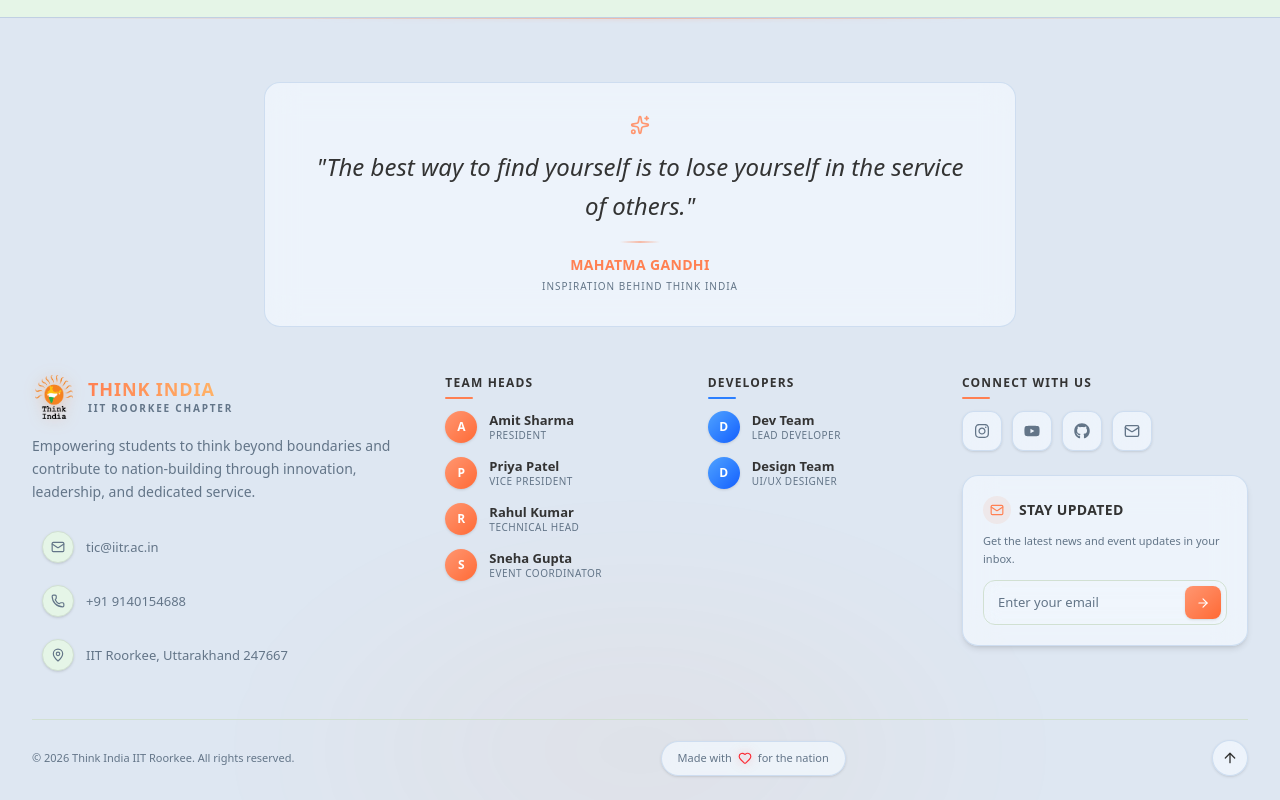
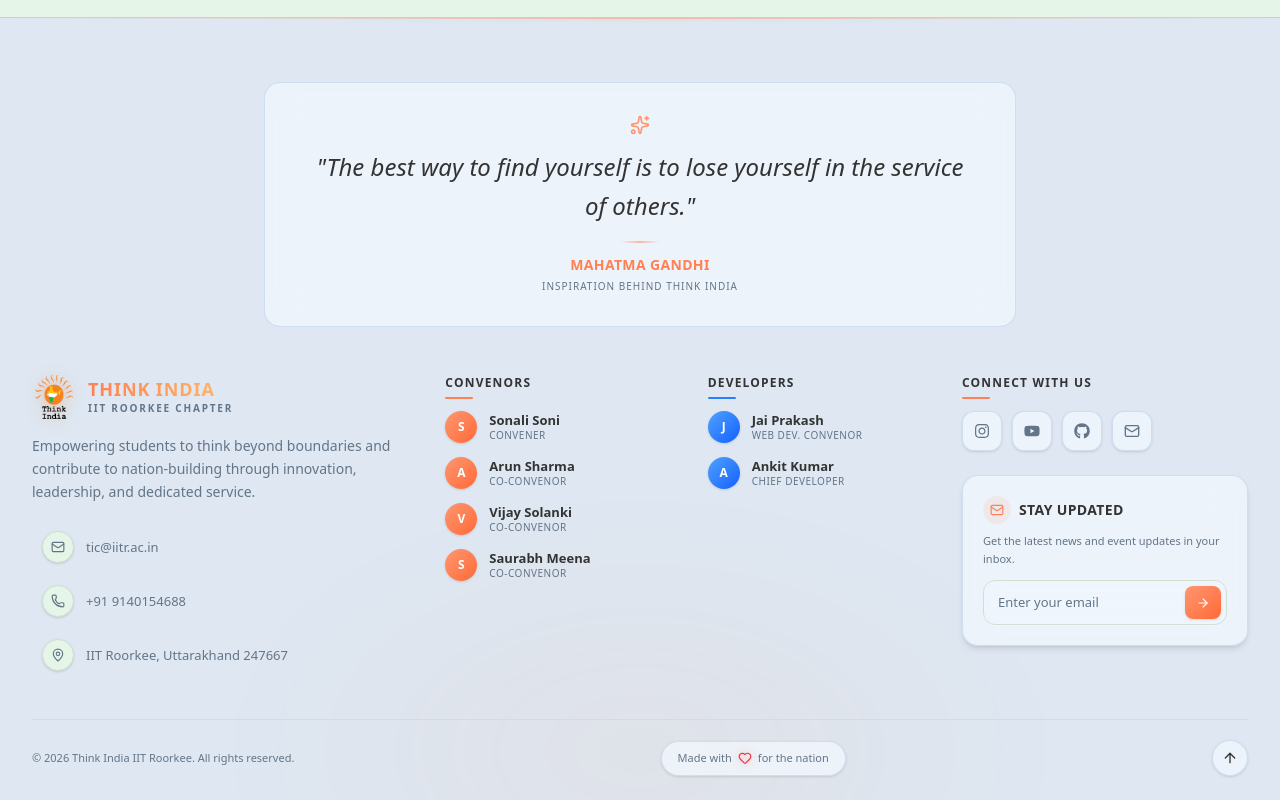
Before and after one commit to Ankit-yadav-8/Ankit-7, a React (Vite) app: page /#/blog in a window 1280 px wide. Shown: the part 1923-2723 px from the top of the page. Built offline with nearby package versions, Linux system fonts and the light colour scheme; a web font is replaced by a local one.

Commit message:
Update Footer team names, fix poster cropping in carousels

```diff
--- a/src/sections/Events.tsx
+++ b/src/sections/Events.tsx
@@ -65,11 +65,12 @@ export default function Events() {
               onClick={() => setSelectedEvent(eventsData.find(e => e.id === event.id) ?? null)}
             >
               {/* Image */}
-              <div className="relative h-48 sm:h-56 overflow-hidden rounded-t-3xl">
-                <img loading="lazy"
+              <div className="relative aspect-[4/5] overflow-hidden rounded-t-3xl bg-secondary/20 flex items-center justify-center p-2">
+                <img
+                  loading="lazy"
                   src={event.image}
                   alt={event.title}
-                  className="w-full h-full object-cover"
+                  className="w-full h-full object-contain drop-shadow-md rounded-xl"
                 />
               </div>
 
--- a/src/sections/Footer.tsx
+++ b/src/sections/Footer.tsx
@@ -7,15 +7,15 @@ import {
 import { FaInstagram, FaYoutube, FaGithub } from 'react-icons/fa';
 
 const teamHeads = [
-  { name: 'Amit Sharma',  role: 'President'          },
-  { name: 'Priya Patel',  role: 'Vice President'     },
-  { name: 'Rahul Kumar',  role: 'Technical Head'     },
-  { name: 'Sneha Gupta',  role: 'Event Coordinator'  },
+  { name: 'Sonali Soni',  role: 'Convener'           },
+  { name: 'Arun Sharma',  role: 'Co-Convenor'        },
+  { name: 'Vijay Solanki',role: 'Co-Convenor'        },
+  { name: 'Saurabh Meena',role: 'Co-Convenor'        },
 ];
 
 const developers = [
-  { name: 'Dev Team',    role: 'Lead Developer' },
-  { name: 'Design Team', role: 'UI/UX Designer' },
+  { name: 'Jai Prakash', role: 'Web Dev. Convenor' },
+  { name: 'Ankit Kumar', role: 'Chief Developer' },
 ];
 
 const socialLinks = [
@@ -118,7 +118,7 @@ export default function Footer() {
             {/* Team Heads */}
             <div className="flex flex-col items-center sm:items-start text-center sm:text-left">
               <h4 className="font-bold mb-5 text-xs tracking-widest uppercase text-foreground relative inline-block">
-                Team Heads
+                Convenors
                 <span className="absolute -bottom-2 left-1/2 sm:left-0 -translate-x-1/2 sm:translate-x-0 w-7 h-0.5 bg-orange-500 rounded-full"></span>
               </h4>
               <ul className="space-y-3.5">
--- a/src/sections/PastEvents.tsx
+++ b/src/sections/PastEvents.tsx
@@ -63,8 +63,8 @@ export default function PastEvents() {
               onClick={() => navigate(`/event/past-${event.id}`)}
             >
               {/* Image */}
-              <div className="relative h-56 sm:h-60 overflow-hidden rounded-t-3xl">
-                <img loading="lazy" src={event.image} alt={event.title} className="w-full h-full object-cover" />
+              <div className="relative aspect-[4/5] overflow-hidden rounded-t-3xl bg-secondary/20 flex items-center justify-center p-2">
+                <img loading="lazy" src={event.image} alt={event.title} className="w-full h-full object-contain drop-shadow-md rounded-xl" />
               </div>
 
               {/* Content */}
```
